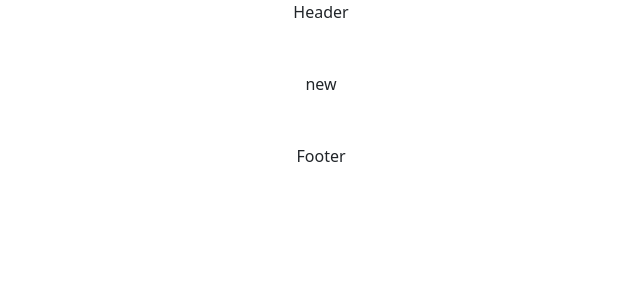
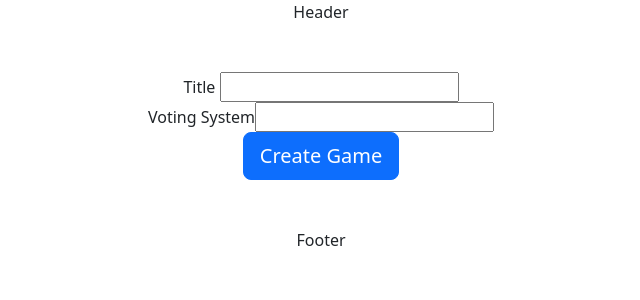
Before and after one commit to raarnout/planning-poker, a React (Create React App) app: page /new in a window 1280 px wide. Shown: the top 300 px of the page, without its empty margins (319-959 px from the left). Built offline with nearby package versions, Linux system fonts and the light colour scheme.

Commit message:
read gameId from url via react-router-dom

```diff
--- a/src/components/5-pages/Home/index.tsx
+++ b/src/components/5-pages/Home/index.tsx
@@ -1,12 +1,16 @@
 import Button from '../../1-atoms/Button';
-import { useNavigate } from 'react-router-dom';
+import { useNavigate, useParams } from 'react-router-dom';
 
 export const Home = () => {
-	let navigate = useNavigate();
+	const navigate = useNavigate();
+	const gameId = useParams().gameId;
+	console.log('gameId: ', gameId);
+
 	const navigateToNew = () => {
 		console.log('navigateToNew');
 		navigate('/new');
 	};
+
 	return (
 		<section id="main" className="container-fluid text-center">
 			<Button
--- a/src/components/5-pages/New/index.tsx
+++ b/src/components/5-pages/New/index.tsx
@@ -1,18 +1,25 @@
 import { createNewGame } from '../../../api/firebase';
-import { useEffect } from 'react';
+import Button, { ButtonType } from '../../1-atoms/Button';
 
 const createGame = async () => {
 	createNewGame();
 };
 
 export const New = () => {
-	useEffect(() => {
-		createGame();
-	});
-
 	return (
 		<section id="main" className="container-fluid text-center">
-			new
+			<div>
+				<span>Title</span> <input></input>
+			</div>
+			<div>
+				<span>Voting System</span>
+				<input></input>
+			</div>
+			<Button
+				label={'Create Game'}
+				type={ButtonType.SUBMIT}
+				onClick={createGame}
+			></Button>
 		</section>
 	);
 };
--- a/src/components/App.tsx
+++ b/src/components/App.tsx
@@ -2,19 +2,18 @@ import '../scss/styles.scss';
 import { Header, Footer } from './3-organisms';
 import { Home } from './5-pages/Home';
 import { New } from './5-pages/New';
-import { Routes, Route, Navigate } from 'react-router-dom';
+import { Routes, Route } from 'react-router-dom';
 
 const App = () => {
 	return (
 		<div id="app">
 			<Header></Header>
-			<section id="main">
-				<Routes>
-					<Route path="/" element={<Home />} />
-					<Route path="new" element={<New />} />
-					<Route path="*" element={<Navigate to="/" replace />} />
-				</Routes>
-			</section>
+			<Routes>
+				<Route path="/" element={<Home />}>
+					<Route path="/:gameId" element={<Home />} />
+				</Route>
+				<Route path="new" element={<New />} />
+			</Routes>
 			<Footer></Footer>
 		</div>
 	);
```
